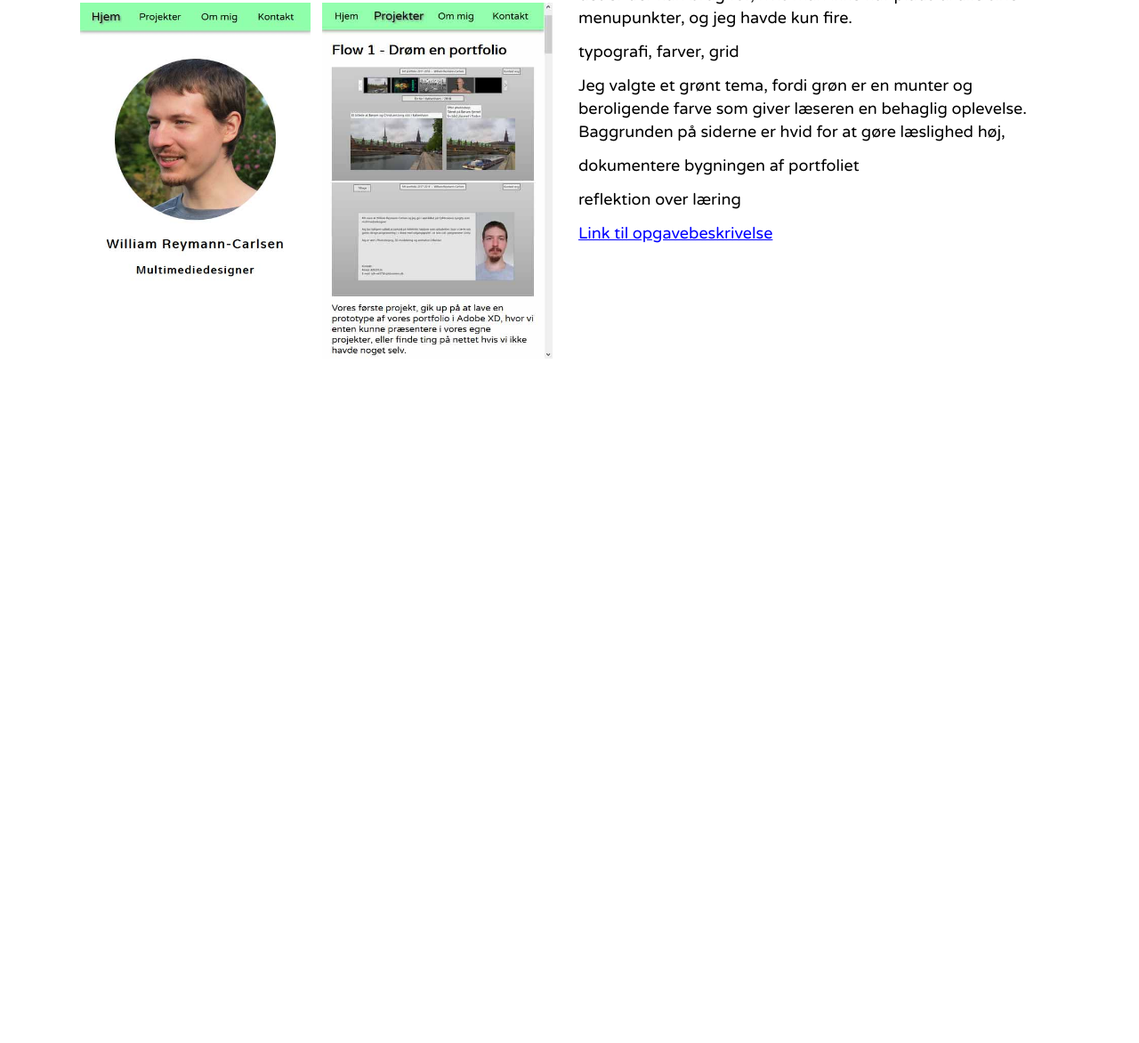
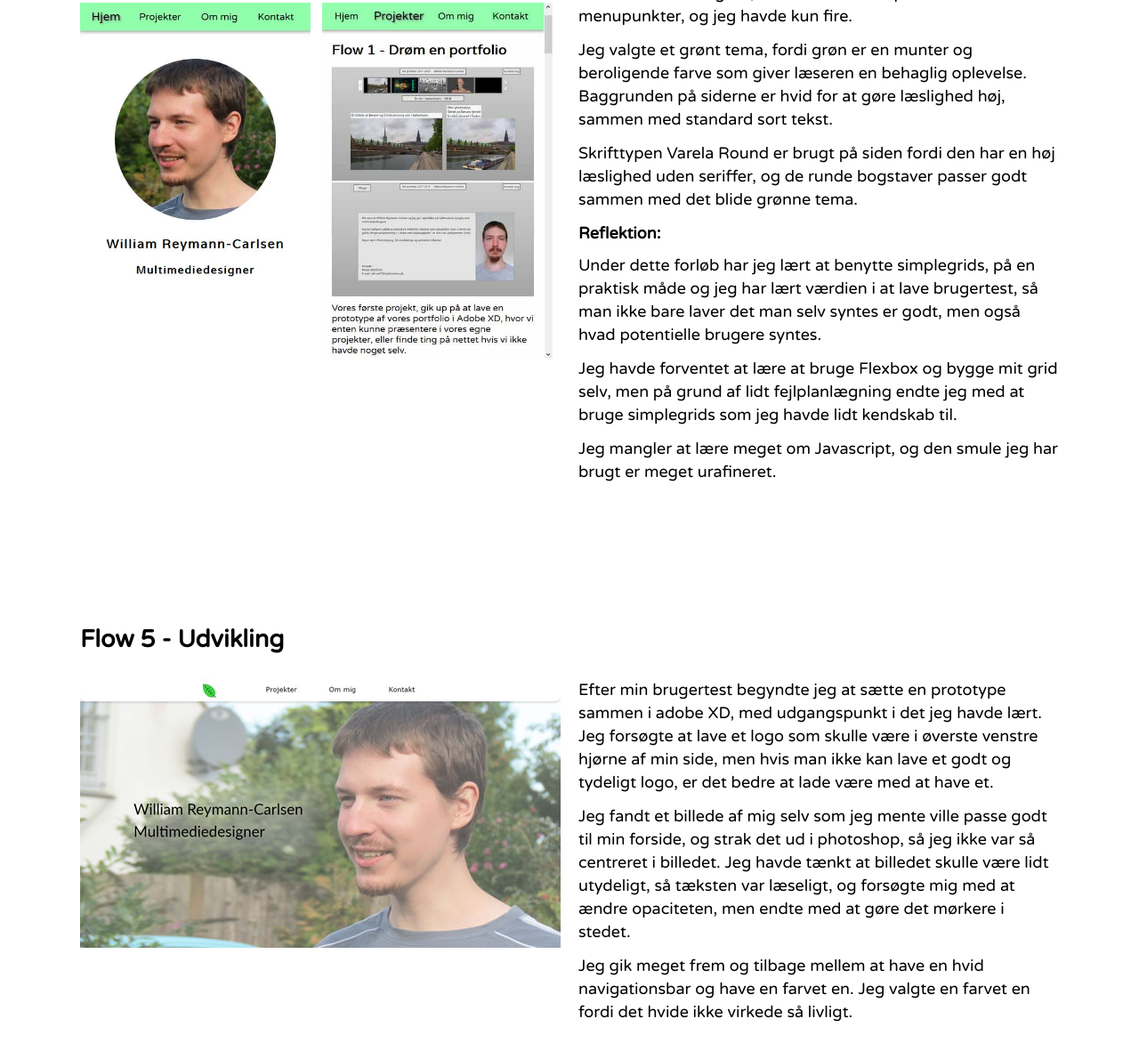
Before and after one commit to william1227/portfolio_flow5, a plain HTML site: page pages/projekter.html in a window 1280 px wide. Shown: the part 4779-5951 px from the top of the page at 89% size. Before the commit the page ends 5211 px from the top, so only its background shows below. Drawn offline with Linux system fonts and the light colour scheme.

Commit message:
sidste push

```diff
--- a/pages/projekter.html
+++ b/pages/projekter.html
@@ -154,14 +154,32 @@
 				<div class="content content_text">
 					<p>Før jeg begyndte at lave mit opdaterede portfolio, lavede jeg en brugertest på mit gamle portfolio fra flow 2. Jeg præsenterede mit portfolio til tre forskellige personer og stilte dem følgende spørgsmål: Er siden nem at finde rundt på? Føler du at du har fået et indtryk af mine evner?</p>
 					<p>Der var ikke nogen problemer, med at navigere mellem de forskellige sider, men under projekt siden var folk utilfredse med thumbnail navigationen. Der var ikke meget grund til at have en thumbnailmenu, når der kun var fire ting at vælge mellem, så det har jeg gået væk fra. Folk mente at de havde en okay forståelse af mine evner, men eftersom de ikke helt vidste hvad der kræves af en multimediedesigner, kunne de ikke sige om det var relevant.</p>
-					<p>responsive</p>
+					<h2>Designvalg:</h2>
 					<p>Portfoliet er nu fuldt responsivt og skaleres nemt ned til mobil størelse. Ved hjælp af <a href="http://thisisdallas.github.io/Simple-Grid/" style="display: inline">simplegrids</a> har jeg brugt to spalter til at fremvise mine projekter, med billeder og tekst. Disse spalter bliver til en lang spalte når man skalerer ned til mobil størrelse. Jeg valgte ikke at lave en burgermenu på mobil størrelse, fordi det er der kun brug for, hvis man ikke har plads til alle sine menupunkter, og jeg havde kun fire.</p>
-					<p>typografi, farver, grid</p>
-					<p>Jeg valgte et grønt tema, fordi grøn er en munter og beroligende farve som giver læseren en behaglig oplevelse. Baggrunden på siderne er hvid for at gøre læslighed høj, </p>
-					<p></p>
-					<p>dokumentere bygningen af portfoliet</p>
-					<p>reflektion over læring</p>
-					<a onClick="flow5()" class="beskrivelse_link">Link til opgavebeskrivelse</a>
+					<p>Jeg valgte et grønt tema, fordi grøn er en munter og beroligende farve som giver læseren en behaglig oplevelse. Baggrunden på siderne er hvid for at gøre læslighed høj, sammen med standard sort tekst.</p>
+					<p>Skrifttypen Varela Round er brugt på siden fordi den har en høj læslighed uden seriffer, og de runde bogstaver passer godt sammen med det blide grønne tema. </p>
+					<h2>Reflektion:</h2>
+					<p>Under dette forløb har jeg lært at benytte simplegrids, på en praktisk måde og jeg har lært værdien i at lave brugertest, så man ikke bare laver det man selv syntes er godt, men også hvad potentielle brugere syntes.  </p>
+					<p>Jeg havde forventet at lære at bruge Flexbox og bygge mit grid selv, men på grund af lidt fejlplanlægning endte jeg med at bruge simplegrids som jeg havde lidt kendskab til.</p>
+					<p>Jeg mangler at lære meget om Javascript, og den smule jeg har brugt er meget urafineret.</p>
+					<!--<a onClick="flow5()" class="beskrivelse_link">Link til opgavebeskrivelse</a>-->
+				</div>
+			</div>
+			<div class="col-1-1">
+				<div class="content projekt_overskrift">
+					<p>Flow 5 - Udvikling</p>
+				</div>
+			</div>
+			<div class="col-6-12">
+				<div class="content">
+					<img src="../images/flow5_prototype_forside.jpg" alt="en tidlig prototype af min forside">
+				</div>
+			</div>
+			<div class="col-6-12">
+				<div class="content content_text">
+					<p>Efter min brugertest begyndte jeg at sætte en prototype sammen i adobe XD, med udgangspunkt i det jeg havde lært. Jeg forsøgte at lave et logo som skulle være i øverste venstre hjørne af min side, men hvis man ikke kan lave et godt og tydeligt logo, er det bedre at lade være med at have et.</p>
+					<p>Jeg fandt et billede af mig selv som jeg mente ville passe godt til min forside, og strak det ud i photoshop, så jeg ikke var så centreret i billedet. Jeg havde tænkt at billedet skulle være lidt utydeligt, så tæksten var læseligt, og forsøgte mig med at ændre opaciteten, men endte med at gøre det mørkere i stedet.</p>
+					<p>Jeg gik meget frem og tilbage mellem at have en hvid navigationsbar og have en farvet en. Jeg valgte en farvet en fordi det hvide ikke virkede så livligt.</p>
 				</div>
 			</div>
 		</div>
```
Also changed, not shown: pages/om_mig.html (+1 -0 lines), images/flow5_prototype_forside.jpg (added).
